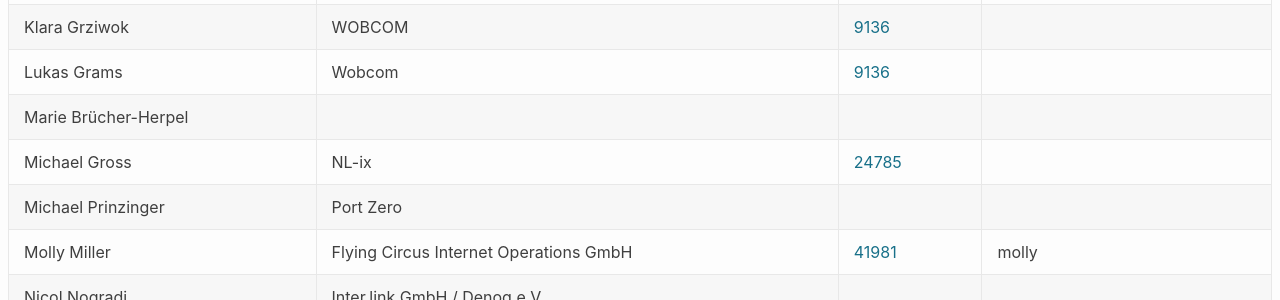
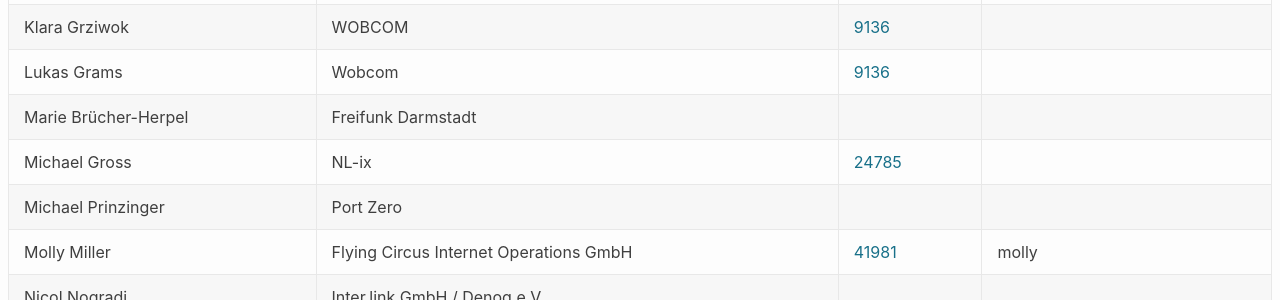
Before and after one commit to denog/pretix-attendeelist, a Jekyll site: the page built from denogmeetup25-04/index.markdown, in a window 1280 px wide and 900 px high, scrolled down 841 px. Shown: the part 153-453 px from the top of the window. Built offline with Jekyll 4.4.1, drawn with Linux system fonts in a browser that asks for light colours.

Commit message:
Latest data: Mon May 19 18:51:31 UTC 2025

```diff
--- a/_data/attendees_denogmeetup25-04.json
+++ b/_data/attendees_denogmeetup25-04.json
@@ -139,7 +139,7 @@
   },
   {
     "name": "Marie Brücher-Herpel",
-    "company": null,
+    "company": "Freifunk Darmstadt",
     "irc": null,
     "asn": null
   },
```
